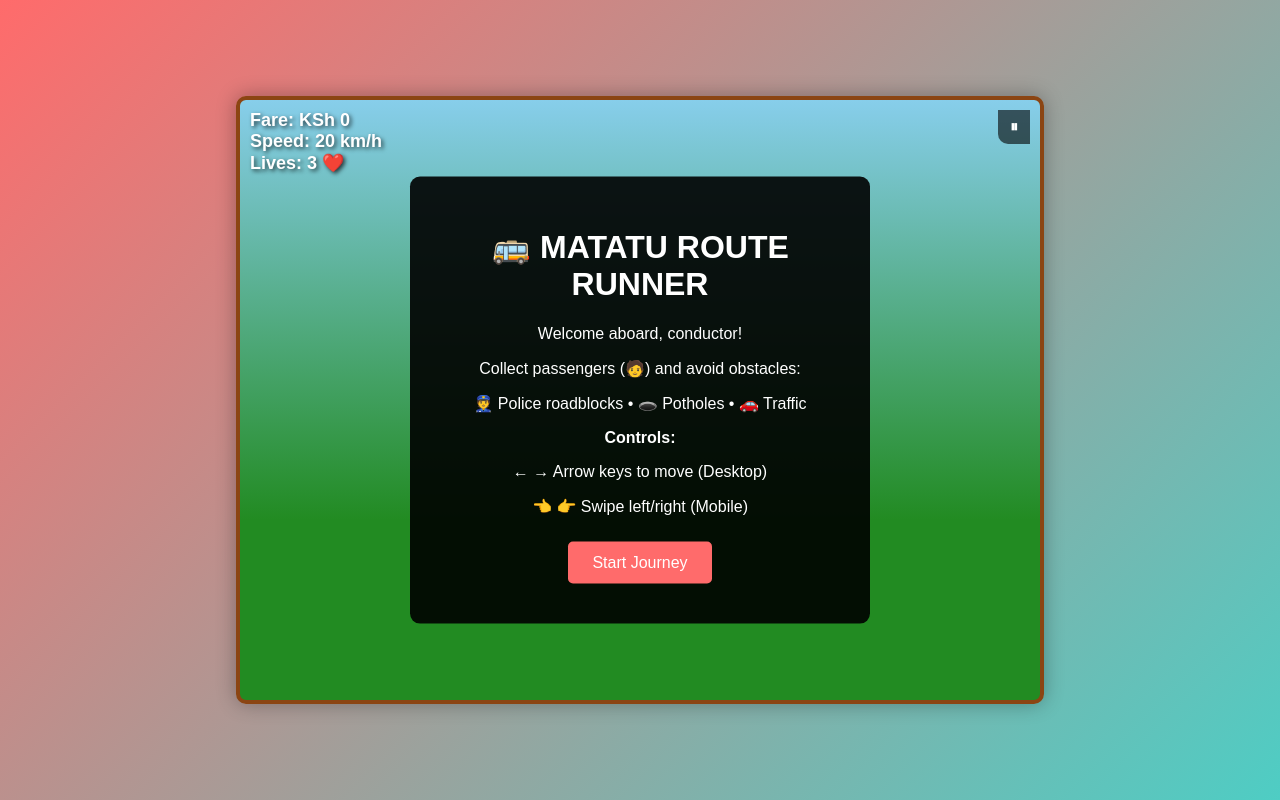
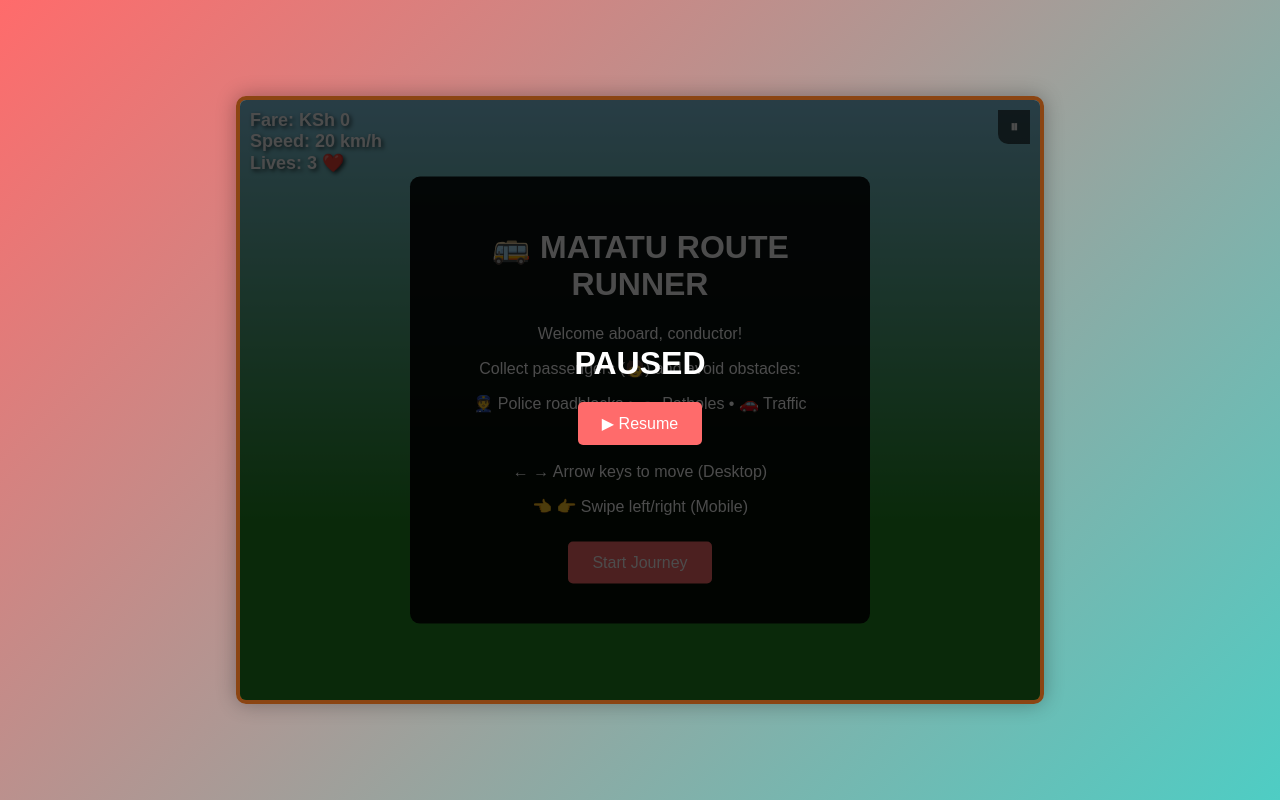
Before and after one commit to isaactheskipper/mataturush, a plain HTML site: page index.html in a window 1280 px wide. Drawn offline with Linux system fonts and the light colour scheme.

Commit message:
resuming

```diff
--- a/index.html
+++ b/index.html
@@ -160,17 +160,28 @@
         left: 0;
         width: 100%;
         height: 100%;
-            background: rgba(0,0,0,0.6);
+        background: rgba(0,0,0,0.7);
         color: white;
         font-size: 2rem;
         font-weight: bold;
+        flex-direction: column;
         justify-content: center;
         align-items: center;
         z-index: 25;
+        display: flex;
     ">
-            PAUSED
+        <div>PAUSED</div>
+        <button onclick="pauseGame()" style="
+            margin-top: 20px;
+            background: #ff6b6b;
+            color: white;
+            border: none;
+            padding: 12px 24px;
+            font-size: 1rem;
+            border-radius: 5px;
+            cursor: pointer;
+        ">▶ Resume</button>
     </div>
-
 
         <div id="gameOver">
             <h2>Journey Complete!</h2>
```
Lines whose indentation alone changed are shown as unchanged.
